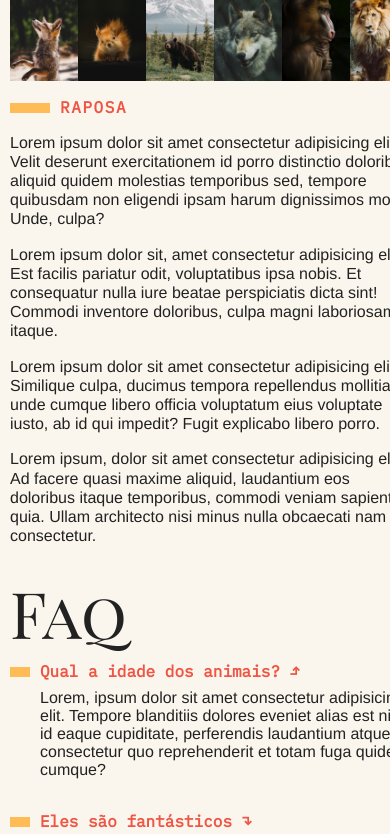
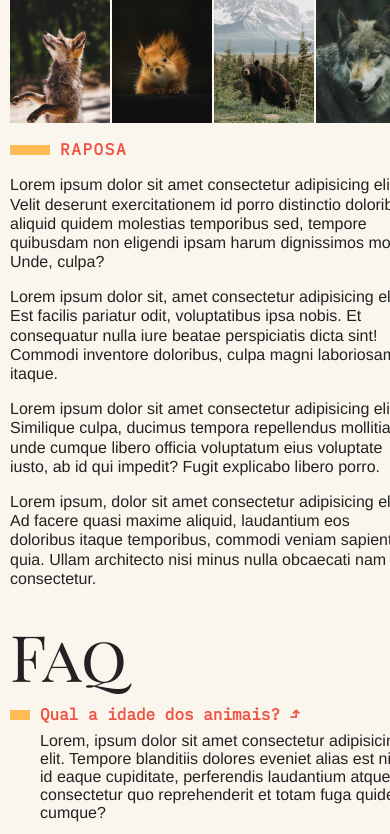
Before and after one commit to PedroHenriqueSampaioNovaes/animais-fantasticos, a plain HTML site: page index.html in a window 390 px wide. Shown: the part 254-1088 px from the top of the page. Drawn offline with Linux system fonts and the light colour scheme.

Commit message:
Update style.css

```diff
--- a/css/style.css
+++ b/css/style.css
@@ -94,7 +94,7 @@ a {
 .lista-animais {
   grid-column: 2 / 3;
   height: 350px;
-  overflow-y: scroll;
+  overflow: scroll;
 }
 
 .lista-animais::-webkit-scrollbar {
@@ -296,6 +296,12 @@ a {
     border: none;
   }
 
+  .lista-animais li {
+    cursor: pointer;
+    min-width: 100px;
+    margin-right: 2px;
+  }
+
   .descricao-animais {
     grid-column: 1;
   }
```
